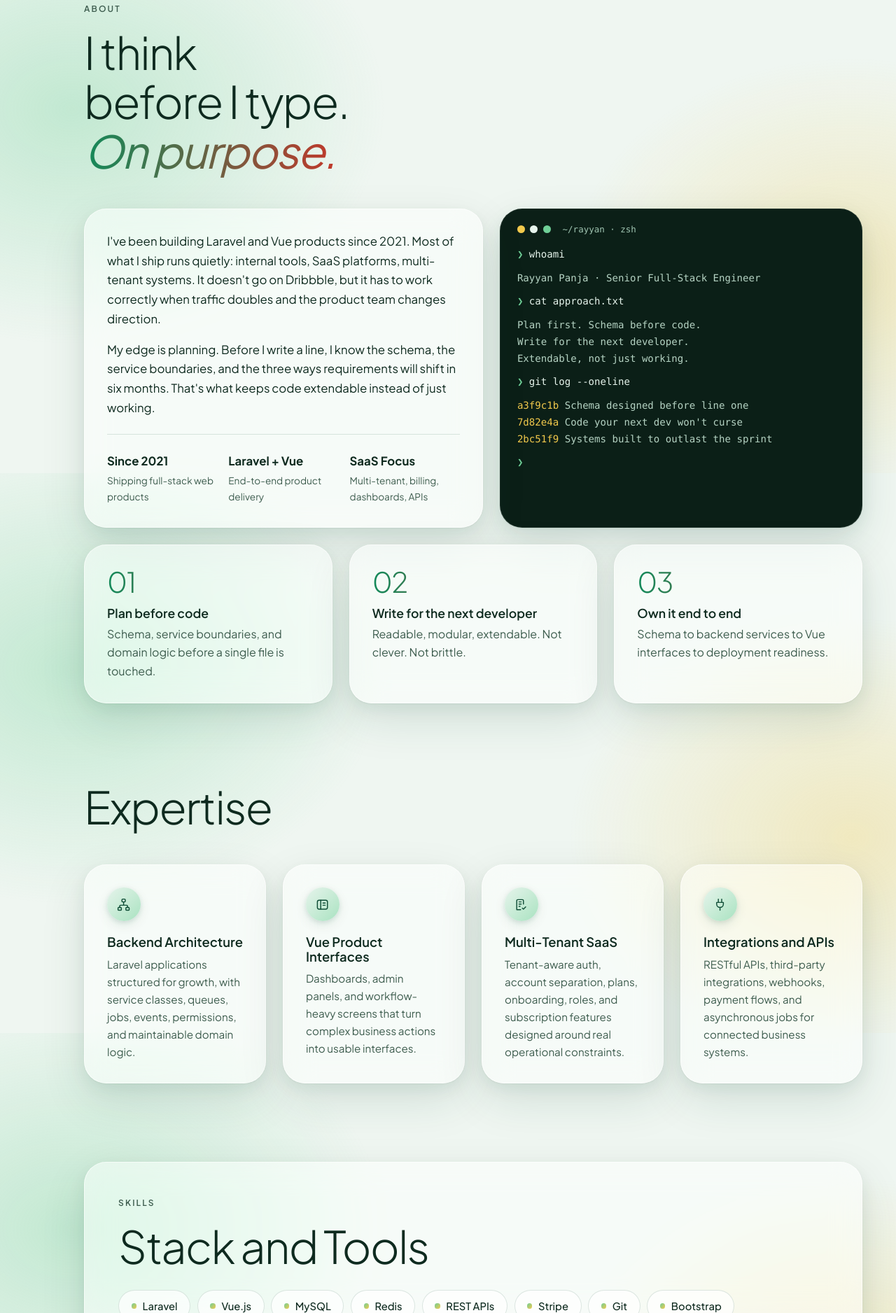
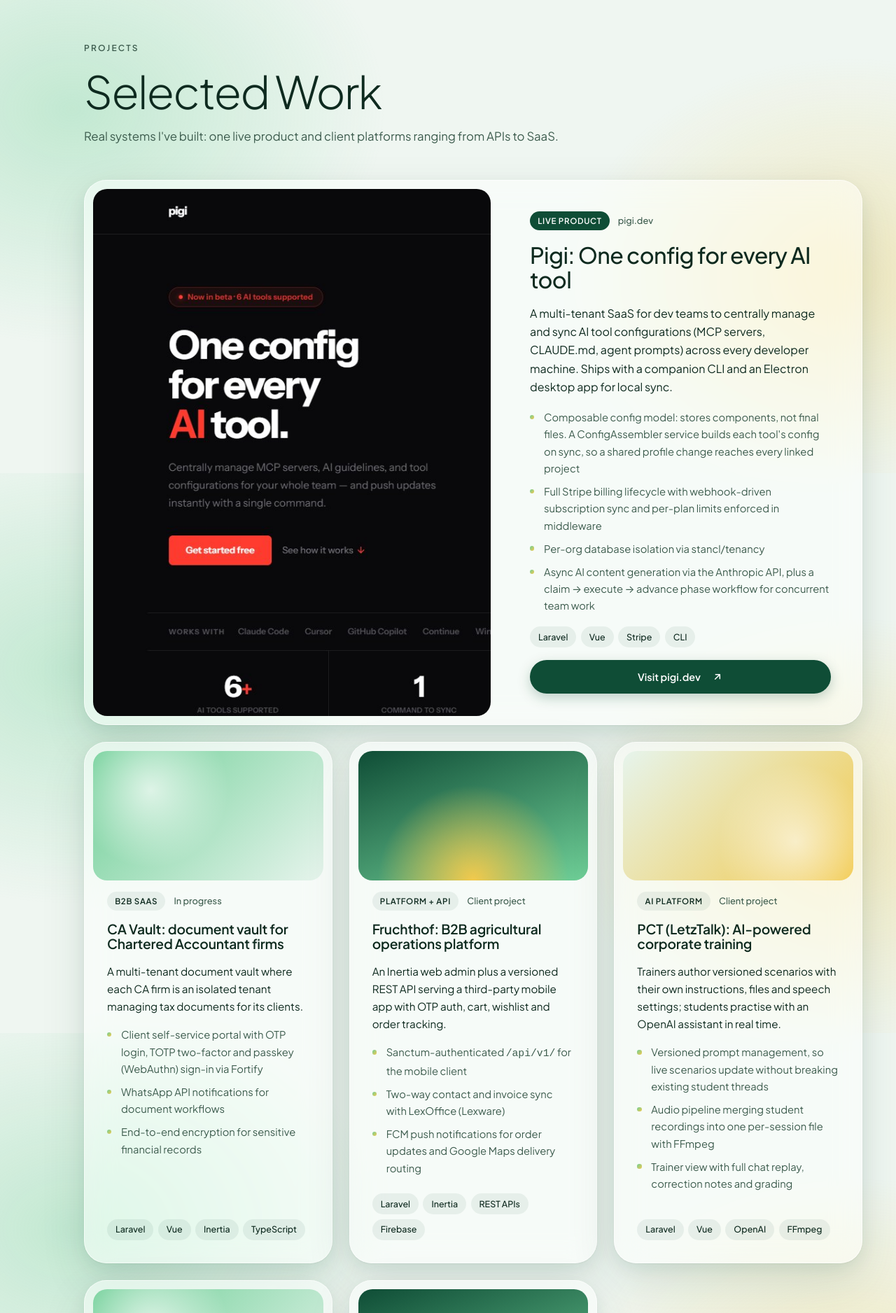
Before and after one commit to RayyanPanja-123/portfolio, a plain HTML site: page index.html in a window 1280 px wide. Shown: the part 924-2800 px from the top of the page at 70% size. Drawn offline with Linux system fonts and the light colour scheme.

Commit message:
Show projects section with real work from resume; Since 2023
Co-Authored-By: Claude Opus 5.5 <noreply@anthropic.com>

```diff
--- a/index.html
+++ b/index.html
@@ -220,7 +220,7 @@
                                 <span class="project-thumb--api"></span>
                             </div>
                             <!-- TODO: add a real count here (e.g. "3+ yrs / 20+ projects") if you want one; it isn't in the original content -->
-                            <p class="stat__text"><strong>Since 2021</strong><span>Shipping full-stack web products</span></p>
+                            <p class="stat__text"><strong>Since 2023</strong><span>Shipping full-stack web products</span></p>
                         </div>
                         <a data-projects href="#projects" class="btn btn--primary btn--block">View Projects</a>
                         <div class="btn-split">
@@ -252,7 +252,7 @@
                     <p class="eyebrow">Projects</p>
                     <h2 id="projects-title">Selected Work</h2>
                     <p class="section-head__intro">
-                        Real systems I've built: one live product and representative case studies from NDA client work.
+                        Real systems I've built: one live product and client platforms ranging from APIs to SaaS.
                     </p>
                 </header>
 
@@ -273,18 +273,18 @@
                         </p>
                         <h3 id="pigi-title">Pigi: One config for every AI tool</h3>
                         <p>
-                            Built a SaaS platform that lets teams centrally manage MCP server configurations, AI
-                            guidelines, and tool settings, then push everything to Claude Code, Cursor, GitHub
-                            Copilot, Windsurf, and more with a single CLI command.
+                            A multi-tenant SaaS for dev teams to centrally manage and sync AI tool configurations (MCP
+                            servers, CLAUDE.md, agent prompts) across every developer machine. Ships with a companion
+                            CLI and an Electron desktop app for local sync.
                         </p>
                         <ul class="points">
-                            <li>Designed multi-tenant backend with Laravel: workspaces, team roles, and config versioning</li>
-                            <li>Built the sync engine that generates tool-specific config files from a single source of truth</li>
-                            <li>Architected the MCP server registry with stdio, SSE, and HTTP transport support</li>
-                            <li>Shipped the Vue dashboard for managing tools, servers, and team access</li>
+                            <li>Composable config model: stores components, not final files. A ConfigAssembler service builds each tool's config on sync, so a shared profile change reaches every linked project</li>
+                            <li>Full Stripe billing lifecycle with webhook-driven subscription sync and per-plan limits enforced in middleware</li>
+                            <li>Per-org database isolation via stancl/tenancy</li>
+                            <li>Async AI content generation via the Anthropic API, plus a claim → execute → advance phase workflow for concurrent team work</li>
                         </ul>
                         <ul class="tags" aria-label="Stack">
-                            <li>Laravel</li><li>Vue</li><li>MCP</li><li>CLI</li>
+                            <li>Laravel</li><li>Vue</li><li>Stripe</li><li>CLI</li>
                         </ul>
                         <a href="https://pigi.dev" target="_blank" rel="noreferrer" class="btn btn--primary btn--block btn--external">
                             Visit pigi.dev<span class="sr-only"> (opens in a new tab)</span>
@@ -292,73 +292,114 @@
                     </div>
                 </article>
 
-                <!-- NDA case studies. TODO: swap the gradient placeholders for real (sanitised) screenshots if you get clearance. -->
+                <!-- Client work (names as listed on the public CV) -->
                 <div class="project-grid">
                     <article class="glass card card--media project-card reveal" style="--delay: 0ms">
                         <div class="card__media project-thumb project-thumb--saas" aria-hidden="true"></div>
                         <div class="card__body">
                             <p class="project-meta">
-                                <span class="badge">SaaS Platform</span>
-                                <span>NDA, details on request</span>
+                                <span class="badge">B2B SaaS</span>
+                                <span>In progress</span>
                             </p>
-                            <h3>Multi-tenant operations suite for service businesses</h3>
+                            <h3>CA Vault: document vault for Chartered Accountant firms</h3>
                             <p>
-                                Built a Laravel and Vue platform for account management, team roles, customer records, task
-                                workflows, recurring billing, and client reporting across multiple tenant workspaces.
+                                A multi-tenant document vault where each CA firm is an isolated tenant managing tax documents for its clients.
                             </p>
                             <ul class="points">
-                                <li>Designed tenant-aware data structure and permissions model</li>
-                                <li>Implemented Vue dashboards for daily operations and reporting</li>
-                                <li>Integrated Stripe subscriptions, invoices, and plan logic</li>
+                                <li>Client self-service portal with OTP login, TOTP two-factor and passkey (WebAuthn) sign-in via Fortify</li>
+                                <li>WhatsApp API notifications for document workflows</li>
+                                <li>End-to-end encryption for sensitive financial records</li>
                             </ul>
                             <ul class="tags" aria-label="Stack">
-                                <li>Laravel</li><li>Vue</li><li>Stripe</li>
+                                <li>Laravel</li><li>Vue</li><li>Inertia</li><li>TypeScript</li>
                             </ul>
                         </div>
                     </article>
 
                     <article class="glass card card--media project-card reveal" style="--delay: 100ms">
-                        <div class="card__media project-thumb project-thumb--internal" aria-hidden="true"></div>
+                        <div class="card__media project-thumb project-thumb--api" aria-hidden="true"></div>
                         <div class="card__body">
                             <p class="project-meta">
-                                <span class="badge">Internal Product</span>
-                                <span>NDA, details on request</span>
+                                <span class="badge">Platform + API</span>
+                                <span>Client project</span>
                             </p>
-                            <h3>Admin and analytics portal for a fast-moving commerce team</h3>
+                            <h3>Fruchthof: B2B agricultural operations platform</h3>
                             <p>
-                                Delivered an internal system that unified order operations, campaign tracking, refunds, and
-                                KPI visibility, reducing spreadsheet-driven processes and improving decision speed.
+                                An Inertia web admin plus a versioned REST API serving a third-party mobile app with OTP auth, cart, wishlist and order tracking.
                             </p>
                             <ul class="points">
-                                <li>Created modular Laravel backend services for reporting workflows</li>
-                                <li>Built interactive Vue screens for search, filtering, and action queues</li>
-                                <li>Optimized queries and indexes for high-volume transactional data</li>
+                                <li>Sanctum-authenticated <code>/api/v1/</code> for the mobile client</li>
+                                <li>Two-way contact and invoice sync with LexOffice (Lexware)</li>
+                                <li>FCM push notifications for order updates and Google Maps delivery routing</li>
                             </ul>
                             <ul class="tags" aria-label="Stack">
-                                <li>Laravel</li><li>Vue</li>
+                                <li>Laravel</li><li>Inertia</li><li>REST APIs</li><li>Firebase</li>
                             </ul>
                         </div>
                     </article>
 
                     <article class="glass card card--media project-card reveal" style="--delay: 200ms">
+                        <div class="card__media project-thumb project-thumb--internal" aria-hidden="true"></div>
+                        <div class="card__body">
+                            <p class="project-meta">
+                                <span class="badge">AI Platform</span>
+                                <span>Client project</span>
+                            </p>
+                            <h3>PCT (LetzTalk): AI-powered corporate training</h3>
+                            <p>
+                                Trainers author versioned scenarios with their own instructions, files and speech settings; students practise with an OpenAI assistant in real time.
+                            </p>
+                            <ul class="points">
+                                <li>Versioned prompt management, so live scenarios update without breaking existing student threads</li>
+                                <li>Audio pipeline merging student recordings into one per-session file with FFmpeg</li>
+                                <li>Trainer view with full chat replay, correction notes and grading</li>
+                            </ul>
+                            <ul class="tags" aria-label="Stack">
+                                <li>Laravel</li><li>Vue</li><li>OpenAI</li><li>FFmpeg</li>
+                            </ul>
+                        </div>
+                    </article>
+
+                    <article class="glass card card--media project-card reveal" style="--delay: 0ms">
+                        <div class="card__media project-thumb project-thumb--saas" aria-hidden="true"></div>
+                        <div class="card__body">
+                            <p class="project-meta">
+                                <span class="badge">Enterprise LMS</span>
+                                <span>Client project</span>
+                            </p>
+                            <h3>Mission Safety: multi-role safety training LMS</h3>
+                            <p>
+                                Admin, company, employee and trainer roles, with sequenced video and PDF courses, a full exam engine and automatic pass/fail scoring.
+                            </p>
+                            <ul class="points">
+                                <li>Certificate pipeline with QR codes, signature capture, TCPDF rendering and bulk ZIP export</li>
+                                <li>Stripe billing synced to SevDesk accounting</li>
+                                <li>Firebase FCM push notifications</li>
+                            </ul>
+                            <ul class="tags" aria-label="Stack">
+                                <li>Laravel</li><li>Vue</li><li>Stripe</li><li>Firebase</li>
+                            </ul>
+                        </div>
+                    </article>
+
+                    <article class="glass card card--media project-card reveal" style="--delay: 100ms">
                         <div class="card__media project-thumb project-thumb--api" aria-hidden="true"></div>
                         <div class="card__body">
                             <p class="project-meta">
-                                <span class="badge">API Product</span>
-                                <span>NDA, details on request</span>
+                                <span class="badge">Optimisation</span>
+                                <span>Client project</span>
                             </p>
-                            <h3>Custom API layer and partner integrations for business automation</h3>
+                            <h3>FCN Seating: VIP lounge planner for FC Nürnberg</h3>
                             <p>
-                                Developed a secure API-first backend connecting third-party systems, webhooks, scheduled
-                                jobs, and approval workflows to support operational automation across teams.
+                                Admins assign corporate guests with booked seat credits across multiple lounges and tables on matchdays.
                             </p>
                             <ul class="points">
-                                <li>Designed clean REST endpoints, auth flows, and integration contracts</li>
-                                <li>Handled async processing with queues, retries, and notifications</li>
-                                <li>Improved reliability around edge cases, observability, and failure recovery</li>
+                                <li>Constraint-programming seating solver in Python (Google OR-Tools), run from Laravel queue jobs</li>
+                                <li>Models seating as a CSP, diagnoses infeasible plans and posts results back via API</li>
+                                <li>Per-company credit ledger, ag-Grid attendee tables and CSV export</li>
                             </ul>
                             <ul class="tags" aria-label="Stack">
-                                <li>REST APIs</li><li>Webhooks</li><li>Queues</li>
+                                <li>Laravel</li><li>Python</li><li>OR-Tools</li><li>Queues</li>
                             </ul>
                         </div>
                     </article>
@@ -375,14 +416,14 @@
 
                 <div class="about-grid">
                     <div class="glass card about-story reveal">
-                        <p>I've been building Laravel and Vue products since 2021. Most of what I ship runs quietly:
+                        <p>I've been building Laravel and Vue products since 2023. Most of what I ship runs quietly:
                             internal tools, SaaS platforms, multi-tenant systems. It doesn't go on Dribbble, but it has
                             to work correctly when traffic doubles and the product team changes direction.</p>
                         <p>My edge is planning. Before I write a line, I know the schema, the service boundaries, and
                             the three ways requirements will shift in six months. That's what keeps code extendable
                             instead of just working.</p>
                         <dl class="signals">
-                            <div><dt>Since 2021</dt><dd>Shipping full-stack web products</dd></div>
+                            <div><dt>Since 2023</dt><dd>Shipping full-stack web products</dd></div>
                             <div><dt>Laravel + Vue</dt><dd>End-to-end product delivery</dd></div>
                             <div><dt>SaaS Focus</dt><dd>Multi-tenant, billing, dashboards, APIs</dd></div>
                         </dl>
--- a/styles.css
+++ b/styles.css
@@ -966,8 +966,5 @@ a.pill:hover { transform: translateY(-2px); box-shadow: var(--shadow-lift); }
     [data-theme="dark"] { --glass-bg: rgba(12, 42, 31, 0.92); }
 }
 
-/* Projects temporarily removed — delete this rule to bring them back */
-[data-projects] { display: none !important; }
-
 /* Name in the hero eyebrow stays in normal case; only the role is uppercase */
 .eyebrow__name { text-transform: none; letter-spacing: 0.02em; font-weight: 700; }
```
